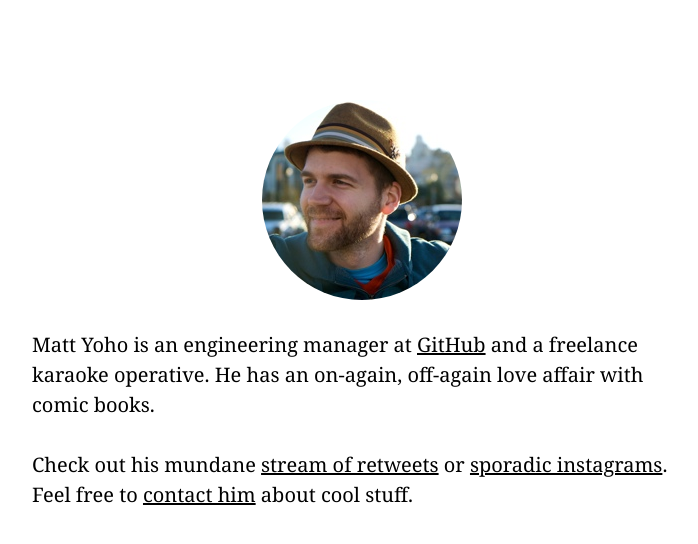
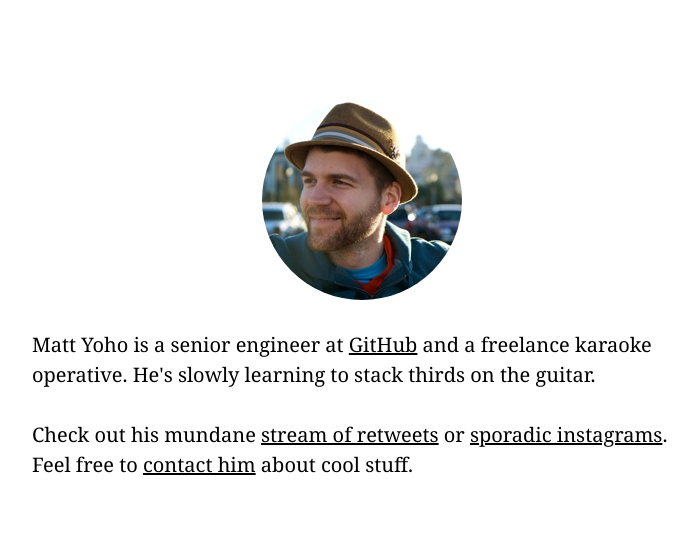
Before and after one commit to mattyoho/mattyoho.github.com, a Jekyll site: the page built from index.html, in a window 1280 px wide. Shown: the top 544 px of the page, without its empty margins (278-976 px from the left). Built offline with Jekyll 4.4.1, drawn with Linux system fonts in a browser that asks for light colours; nearby versions of some CDN libraries.

Commit message:
Update index.html

```diff
--- a/index.html
+++ b/index.html
@@ -3,7 +3,7 @@ layout: layout
 ---
 
 <article class="about">
-  <p>Matt Yoho is an engineering manager at <a href="https://github.com/mattyoho" title="@mattyoho">GitHub</a> and a freelance karaoke operative. He has an on-again, off-again love affair with comic books.</p>
+  <p>Matt Yoho is a senior engineer at <a href="https://github.com/mattyoho" title="@mattyoho">GitHub</a> and a freelance karaoke operative. He's slowly learning to stack thirds on the guitar.</p>
   <!-- <p>Feel free to -->
   <!--   <a href="mailto:" class="js-base64-email" data-base64-email="{{ site.email_base64 }}">contact him</a>, -->
   <!--   read his <a href="https://twitter.com/{{ site.twitter }}" title="@mattyoho">stream of retweets</a>, or peep his -->
```
